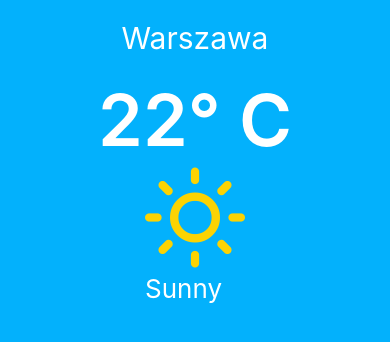
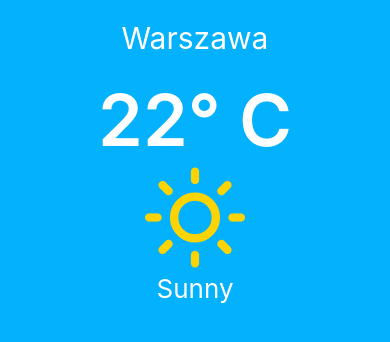
Before and after one commit to RafalG1991/react-native-test, a React Native app: screen / in a window 390 px wide. Shown: the top 342 px of the page. Built offline with nearby package versions, Linux system fonts and the light colour scheme.

Commit message:
added new style for grouped View weather container

```diff
--- a/src/screens/Dashboard.tsx
+++ b/src/screens/Dashboard.tsx
@@ -7,7 +7,7 @@ export const Dashboard = () => {
     <View style={styles.container}>
       <Text style={styles.cityName}>Warszawa</Text>
       <Text style={styles.temperature}>22° C</Text>
-      <View>
+      <View style={styles.weatherContainer}>
         <Feather name="sun" size={100} color={COLORS.sun} />
         <Text style={styles.weather}>Sunny</Text>
       </View>
@@ -17,6 +17,9 @@ export const Dashboard = () => {
 
 const styles = StyleSheet.create({
   container: {
+    alignItems: 'center',
+  },
+  weatherContainer: {
     alignItems: 'center',
   },
   cityName: {
```
